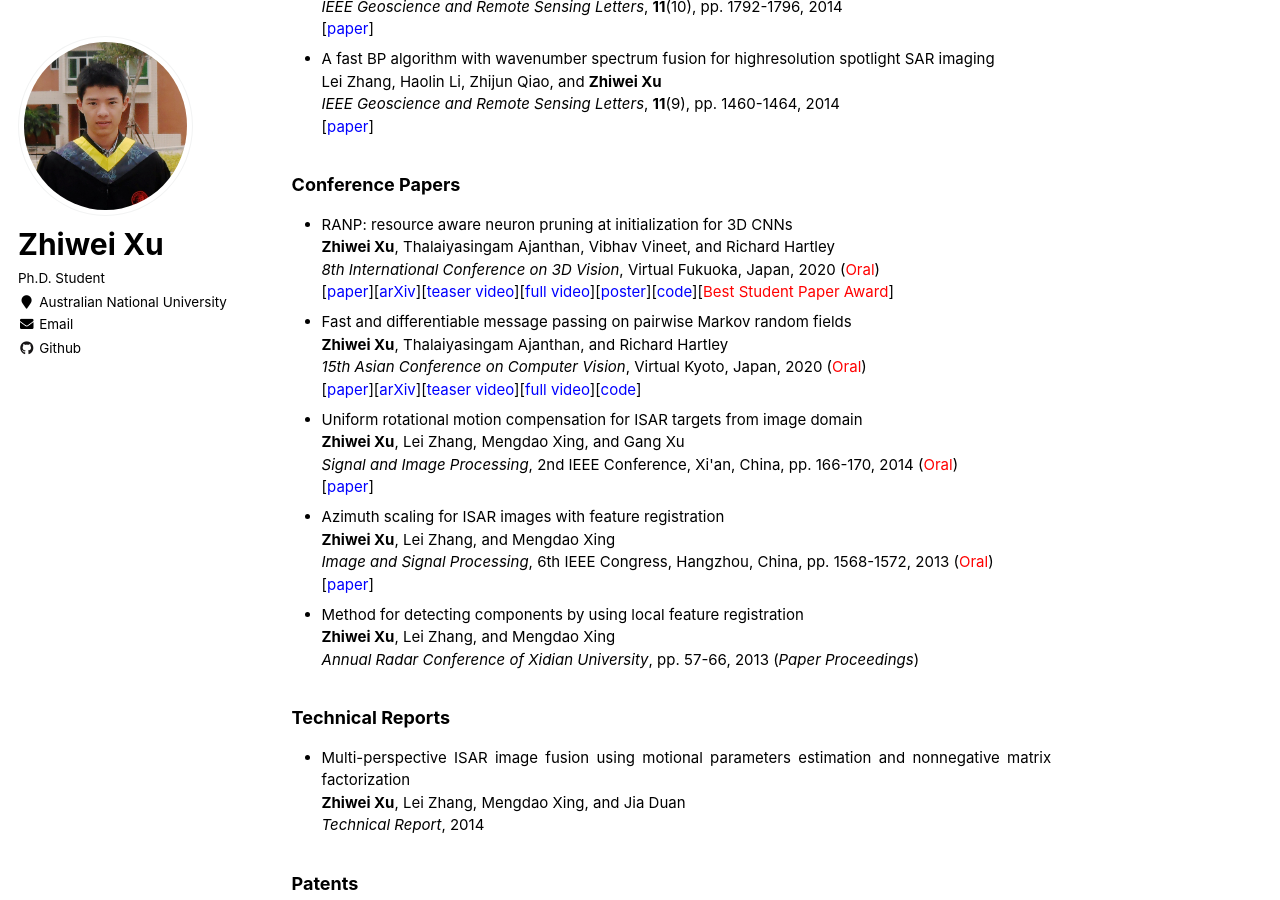
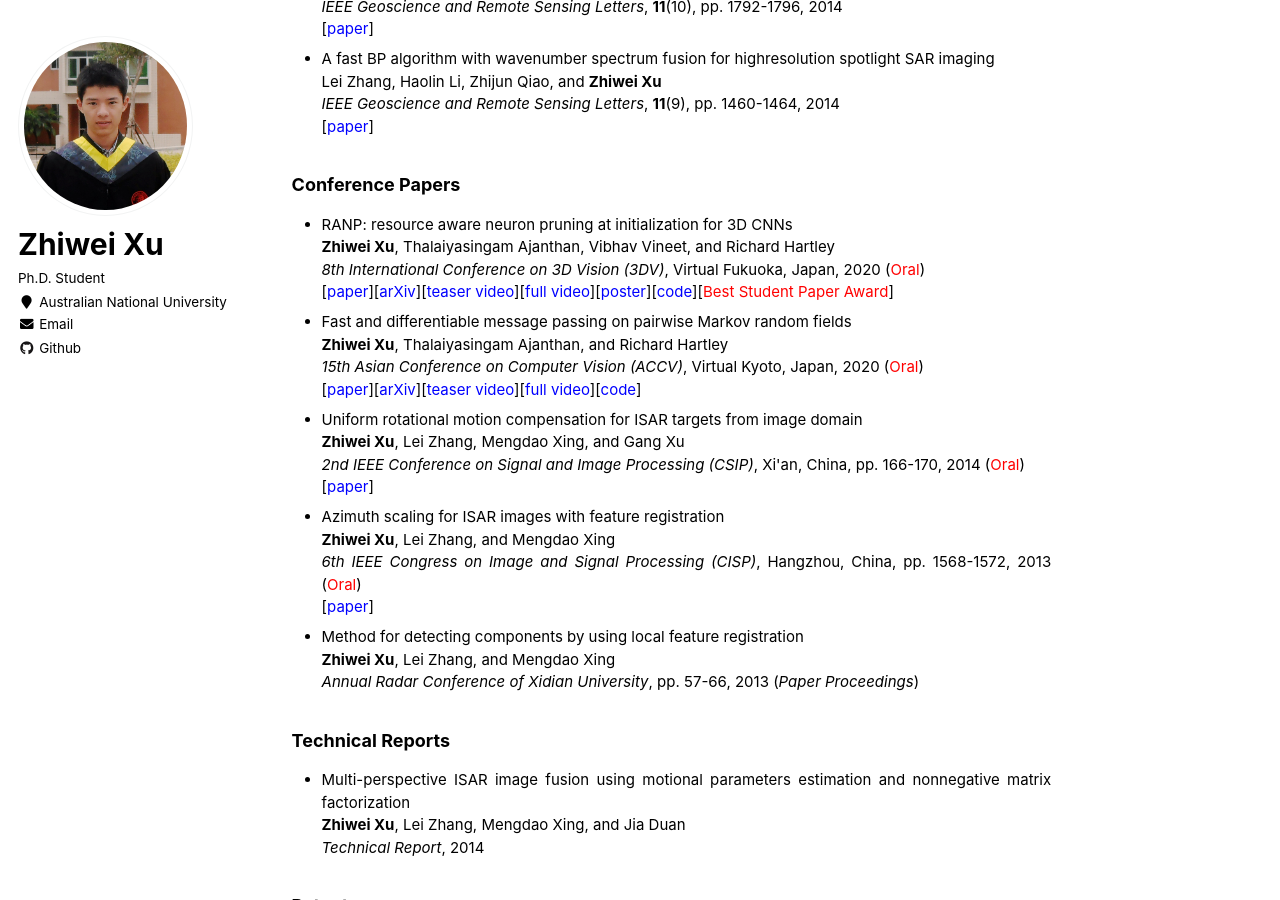
Before and after one commit to zwxu064/zwxu064.github.io, a Jekyll site: the page built from _pages/about.html, in a window 1280 px wide and 900 px high, scrolled down 1524 px. Built offline with Jekyll 4.4.1, drawn with Linux system fonts in a browser that asks for light colours.

Commit message:
Conf names

```diff
--- a/_pages/about.html
+++ b/_pages/about.html
@@ -92,25 +92,25 @@
   <ul>
   <li><div>RANP: resource aware neuron pruning at initialization for 3D CNNs</div>
       <div><strong>Zhiwei Xu</strong>, Thalaiyasingam Ajanthan, Vibhav Vineet, and Richard Hartley</div>
-      <div><i>8th International Conference on 3D Vision</i>, Virtual Fukuoka, Japan, 2020 (<span style="color:red">Oral</span>)</div>
+      <div><i>8th International Conference on 3D Vision (3DV)</i>, Virtual Fukuoka, Japan, 2020 (<span style="color:red">Oral</span>)</div>
       <div>[<a href="./files/RANP.pdf" target="_blank">paper</a>][<a href="https://arxiv.org/abs/2010.02488" target="_blank">arXiv</a>][<a href="https://www.youtube.com/watch?v=KadydhOJnBE&t=71s" target="_blank">teaser video</a>][<a href="https://3dv20vconf.cvg.ait.kyushu-u.ac.jp/poster_281.html" target="_blank">full video</a>][<a href="https://bn1302files.storage.live.com/y4mWIjIxN9_5CKv26bp4qUefzUNf0gCtJp_7g5OwkXe9JoVyKO-AvkGHnkp4oH4DXiJOsjwvjOl5Fy55eF4umP-BPDw6IRqEDrdL-eLQF9P1EJJM6XrWsbHECHTMb_85DMCIappEaVgmkQIIIUbfQiKp7utp_IWM9nR_KtYul_c8zfj5lYkyPG-9mGz-hml-Nbh?width=10368&height=6912&cropmode=none" target="_blank">poster</a>][<a href="https://github.com/zwxu064/RANP.git" target="_blank">code</a>][<a href="./files/3DV2020_best_student_paper.pdf" target="_blank" style="color:#FF0000;">Best Student Paper Award</a>]</div>
   </li>
 
   <li><div>Fast and differentiable message passing on pairwise Markov random fields</div>
       <div><strong>Zhiwei Xu</strong>, Thalaiyasingam Ajanthan, and Richard Hartley</div>
-      <div><i>15th Asian Conference on Computer Vision</i>, Virtual Kyoto, Japan, 2020 (<span style="color:red">Oral</span>)</div>
+      <div><i>15th Asian Conference on Computer Vision (ACCV)</i>, Virtual Kyoto, Japan, 2020 (<span style="color:red">Oral</span>)</div>
       <div>[<a href="./files/MPLayers.pdf" target="_blank">paper</a>][<a href="https://arxiv.org/abs/1910.10892" target="_blank">arXiv</a>][<a href="https://www.youtube.com/watch?v=ZM1SRlVu17E" target="_blank">teaser video</a>][<a href="https://www.science-cloud.site/accv2020/system/mypage/contents/poster_54.html" target="_blank">full video</a>][<a href="https://github.com/zwxu064/MPLayers.git" target="_blank">code</a>]</div>
   </li>
 
   <li><div>Uniform rotational motion compensation for ISAR targets from image domain</div>
       <div><strong>Zhiwei Xu</strong>, Lei Zhang, Mengdao Xing, and Gang Xu</div>
-      <div><i>Signal and Image Processing</i>, 2nd IEEE Conference, Xi'an, China, pp. 166-170, 2014 (<span style="color:red">Oral</span>)</div>
+      <div><i>2nd IEEE Conference on Signal and Image Processing (CSIP)</i>, Xi'an, China, pp. 166-170, 2014 (<span style="color:red">Oral</span>)</div>
       <div>[<a href="http://ieeexplore.ieee.org/xpl/articleDetails.jsp?tp=&arnumber=6889224&matchBoolean%3Dtrue%26queryText%3Dzhiwei+xu+lei+zhang" target="_blank">paper</a>]</div>
   </li>
 
   <li><div>Azimuth scaling for ISAR images with feature registration</div>
       <div><strong>Zhiwei Xu</strong>, Lei Zhang, and Mengdao Xing</div>
-      <div><i>Image and Signal Processing</i>, 6th IEEE Congress, Hangzhou, China, pp. 1568-1572, 2013 (<span style="color:red">Oral</span>)
+      <div><i>6th IEEE Congress on Image and Signal Processing (CISP)</i>, Hangzhou, China, pp. 1568-1572, 2013 (<span style="color:red">Oral</span>)
       <div>[<a href="https://doi.org/10.1109/CISP.2013.6743925" target="_blank">paper</a>]</div>
   </li>
 
```
